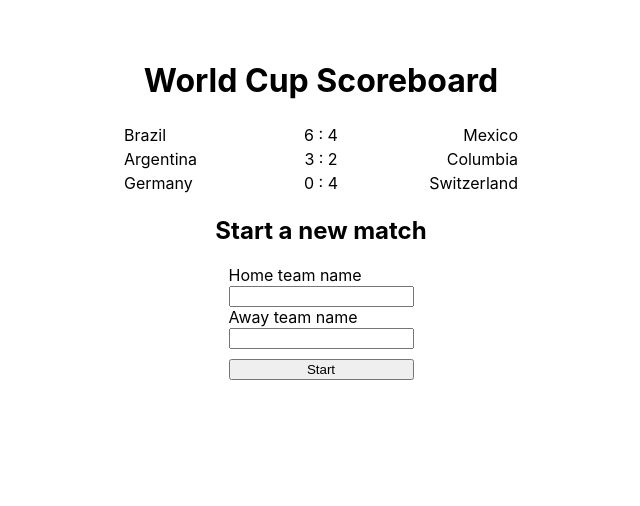
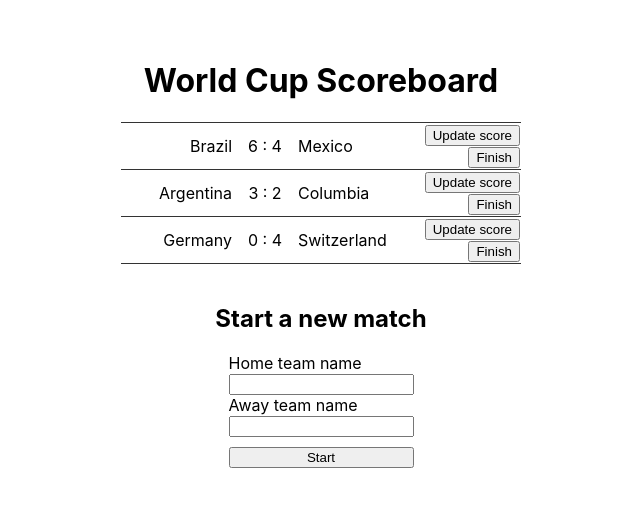
Before and after one commit to renegatorator/scoreboard, a React (Create React App) app: page / in a window 1280 px wide. Shown: the top 506 px of the page, without its empty margins (319-959 px from the left). Built offline with nearby package versions, Linux system fonts and the light colour scheme.

Commit message:
match finish and update score UI
extending WorldCupScoreboard component with UI and logic for finishing matches and updating scores, extending tests to cover match finishing and score updating, minor styling

```diff
--- a/src/components/MatchStarter/MatchStarter.module.scss
+++ b/src/components/MatchStarter/MatchStarter.module.scss
@@ -1,6 +1,8 @@
 .Wrapper {
   text-align: center;
+
   > h2 {
+    margin-top: 40px;
     text-align: center;
   }
 
--- a/src/components/MatchStarter/MatchStarter.tsx
+++ b/src/components/MatchStarter/MatchStarter.tsx
@@ -1,4 +1,4 @@
-import React, { FC, FormEvent, useState } from "react";
+import React, { ChangeEvent, FC, FormEvent, useState } from "react";
 import classes from "./MatchStarter.module.scss";
 import { NewMatch } from "../../Interfaces";
 
@@ -8,7 +8,7 @@ interface MatchStarterProps {
 
 const MatchStarter: FC<MatchStarterProps> = ({ startMatch }) => {
   const [formData, setFormData] = useState<NewMatch>({ home: "", away: "" });
-  const handleChange = (e: any) => {
+  const handleChange = (e: ChangeEvent<HTMLInputElement>) => {
     setFormData({ ...formData, [e.target.name]: e.target.value });
   };
   const handleStartMatch = (e: FormEvent<HTMLFormElement>) => {
--- a/src/components/WorldCupScoreboard/WorldCupScoreboard.module.scss
+++ b/src/components/WorldCupScoreboard/WorldCupScoreboard.module.scss
@@ -10,15 +10,32 @@
     width: 100%;
     max-width: 400px;
     table-layout: fixed;
+    border-collapse: collapse;
+
+    tr {
+      border-top: 1px solid #333;
+
+      &:last-child {
+        border-bottom: 1px solid #333;
+      }
+    }
 
     td {
+      &:first-child {
+        text-align: right;
+      }
+
       &:nth-child(2) {
         text-align: center;
-        width: 60px;
+        width: 62px;
       }
       &:last-child {
         text-align: right;
       }
+
+      > input {
+        width: 16px;
+      }
     }
   }
 }
--- a/src/components/WorldCupScoreboard/WorldCupScoreboard.tsx
+++ b/src/components/WorldCupScoreboard/WorldCupScoreboard.tsx
@@ -1,8 +1,8 @@
-import React, { FC, useState } from "react";
+import React, { ChangeEvent, FC, useState } from "react";
 import classes from "./WorldCupScoreboard.module.scss";
 import Scoreboard from "../../features/Scoreboard/Scoreboard";
 import MatchStarter from "../MatchStarter/MatchStarter";
-import { Match, NewMatch } from "../../Interfaces";
+import { Match, NewMatch, Score } from "../../Interfaces";
 
 interface WorldCupScoreboardProps {
   scoreboard: Scoreboard;
@@ -10,9 +10,42 @@ interface WorldCupScoreboardProps {
 
 const WorldCupScoreboard: FC<WorldCupScoreboardProps> = ({ scoreboard }) => {
   const [matches, setMatches] = useState<Match[]>(scoreboard.getMatches());
+  const [selectedMatch, setSelectedMatch] = useState<number>(-1);
+  const [scoreUpdateVal, setScoreUpdateVal] = useState<Score>({
+    home: 0,
+    away: 0,
+  });
   const startMatch = (newMatch: NewMatch) => {
     scoreboard.startMatch(newMatch.home, newMatch.away);
     setMatches(scoreboard.getMatches());
+  };
+  const finishMatch = (matchId: number) => {
+    scoreboard.finishMatch(matchId);
+    setMatches(scoreboard.getMatches());
+  };
+  const updateScore = (matchId: number) => {
+    scoreboard.updateScore(matchId, scoreUpdateVal);
+    resetSelection();
+    setMatches(scoreboard.getMatches());
+  };
+  const selectMatch = (matchId: number, score: Score) => {
+    setSelectedMatch(matchId);
+    setScoreUpdateVal(score);
+  };
+
+  const resetSelection = () => {
+    setSelectedMatch(-1);
+    setScoreUpdateVal({
+      home: 0,
+      away: 0,
+    });
+  };
+
+  const handleScoreChange = (e: ChangeEvent<HTMLInputElement>) => {
+    setScoreUpdateVal({
+      ...scoreUpdateVal,
+      [e.target.name.replace("Score", "")]: e.target.value,
+    });
   };
   return (
     <div className={classes.Wrapper}>
@@ -22,8 +55,55 @@ const WorldCupScoreboard: FC<WorldCupScoreboardProps> = ({ scoreboard }) => {
           {matches.map((match) => (
             <tr key={match.id}>
               <td>{match.homeTeam.name}</td>
-              <td>{`${match.homeTeam.score} : ${match.awayTeam.score}`}</td>
+              {match.id === selectedMatch && (
+                <td>
+                  <input
+                    onChange={handleScoreChange}
+                    name="homeScore"
+                    type="number"
+                    value={scoreUpdateVal.home}
+                  />{" "}
+                  :{" "}
+                  <input
+                    onChange={handleScoreChange}
+                    name="awayScore"
+                    type="number"
+                    value={scoreUpdateVal.away}
+                  />
+                </td>
+              )}
+              {match.id !== selectedMatch && (
+                <td>{`${match.homeTeam.score} : ${match.awayTeam.score}`}</td>
+              )}
+
               <td>{match.awayTeam.name}</td>
+              <td>
+                {match.id !== selectedMatch && (
+                  <>
+                    <button
+                      onClick={() =>
+                        selectMatch(match.id, {
+                          home: match.homeTeam.score,
+                          away: match.awayTeam.score,
+                        })
+                      }
+                    >
+                      Update score
+                    </button>
+                    <button onClick={() => finishMatch(match.id)}>
+                      Finish
+                    </button>
+                  </>
+                )}
+                {match.id === selectedMatch && (
+                  <>
+                    <button onClick={() => updateScore(match.id)}>
+                      Save score
+                    </button>
+                    <button onClick={() => resetSelection()}>Discard</button>
+                  </>
+                )}
+              </td>
             </tr>
           ))}
         </tbody>
--- a/src/features/Scoreboard/Scoreboard.ts
+++ b/src/features/Scoreboard/Scoreboard.ts
@@ -3,7 +3,7 @@ import { defaultMatches } from "../../globalConstants";
 
 export default class Scoreboard {
   // holds all matches
-  matches: Match[] = [];
+  private matches: Match[] = [];
 
   constructor() {
     // assigns default matches
```
Also changed, not shown: 2 other files (tests, documents, lock files or other folders).
